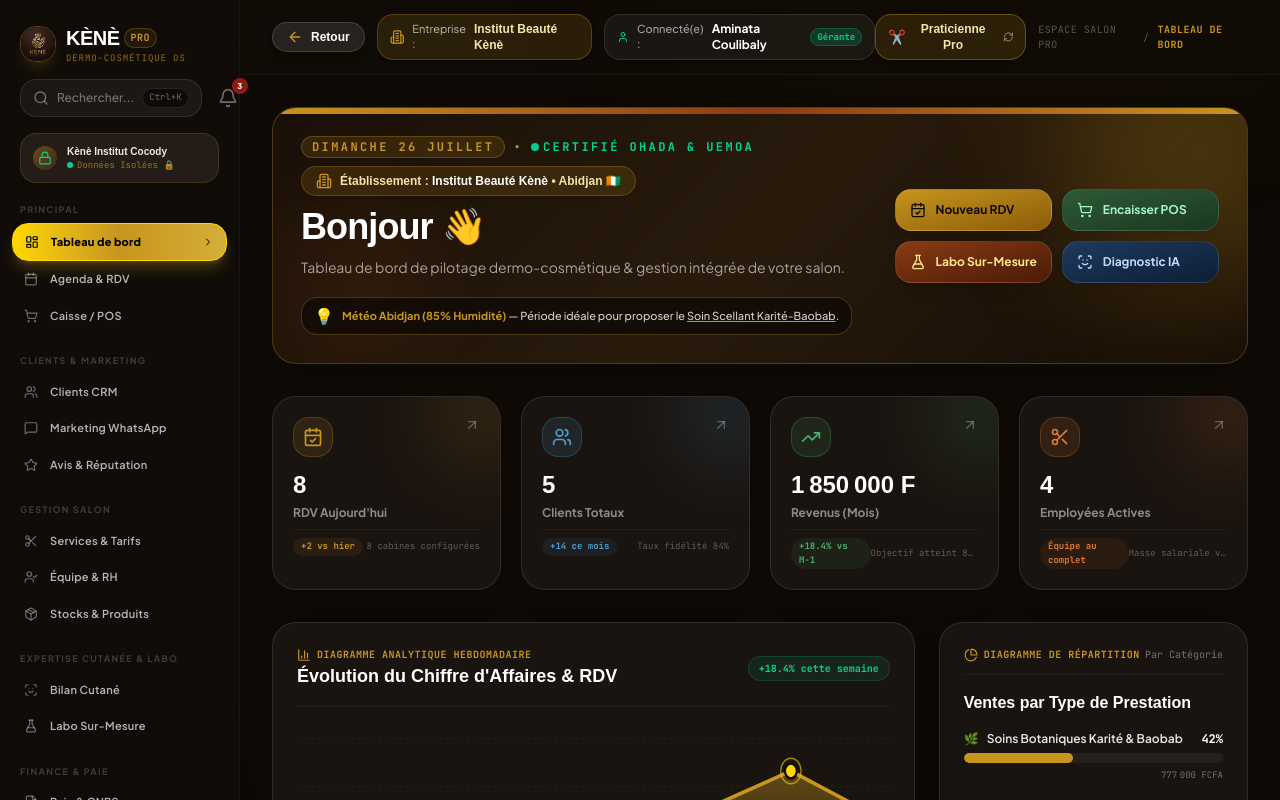
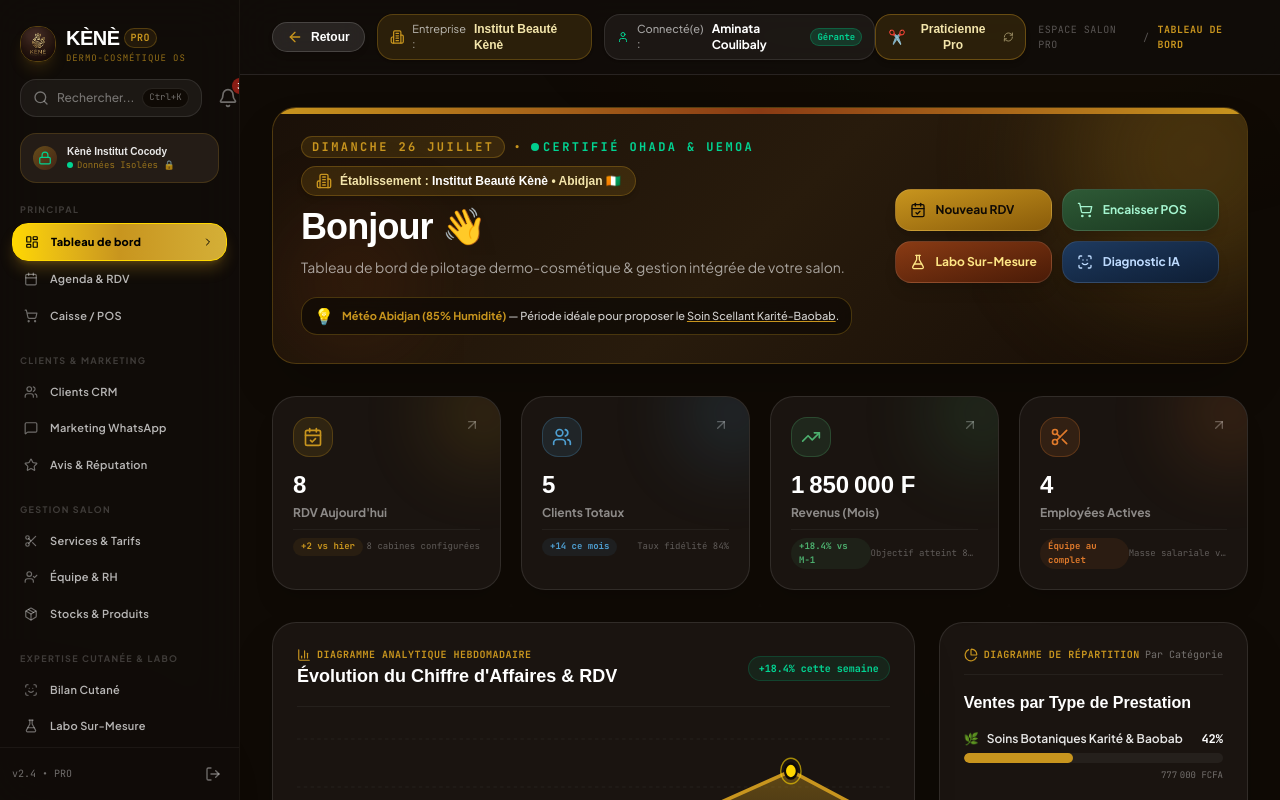
Before and after one commit to Fenezara/kene-os, a Next.js app: page /dashboard in a window 1280 px wide. Shown: the top 800 px of the page. Built offline with nearby package versions, Linux system fonts and the light colour scheme; a web font is replaced by a local one.

Commit message:
fix(ui): fix sidebar and top navigation bar position to sticky fixed so they stay anchored when scrolling

```diff
--- a/src/app/(pro)/layout.tsx
+++ b/src/app/(pro)/layout.tsx
@@ -175,17 +175,17 @@ export default function ProLayout({ children }: { children: React.ReactNode }) {
         }}
       />
 
-      {/* ─── DESKTOP SIDEBAR ─── */}
-      <aside className="hidden md:flex flex-col w-60 shrink-0 relative z-10 border-r border-white/5">
+      {/* ─── DESKTOP SIDEBAR (FIXED STICKY LEFT) ─── */}
+      <aside className="hidden md:flex flex-col w-60 shrink-0 sticky top-0 h-screen z-20 border-r border-white/5">
         {/* Glass bg */}
-        <div className="absolute inset-0 bg-[#110D09]/80 backdrop-blur-xl" />
-        <div className="relative z-10 h-full">
+        <div className="absolute inset-0 bg-[#110D09]/90 backdrop-blur-xl" />
+        <div className="relative z-10 h-full overflow-hidden">
           <SidebarContent pathname={pathname} />
         </div>
       </aside>
 
       {/* ─── MOBILE HEADER + DRAWER (SCROLLS NATURALLY WITH INTERFACE) ─── */}
-      <div className="md:hidden flex items-center justify-between px-4 h-14 bg-[#110D09] border-b border-white/5 w-full shrink-0 z-30 sticky top-0">
+      <div className="md:hidden flex items-center justify-between px-4 h-14 bg-[#110D09]/95 backdrop-blur-xl border-b border-white/5 w-full shrink-0 z-30 sticky top-0">
         <div className="flex items-center gap-2 min-w-0">
           <button
             onClick={() => router.back()}
@@ -234,10 +234,10 @@ export default function ProLayout({ children }: { children: React.ReactNode }) {
         )}
       </AnimatePresence>
 
-      {/* ─── MAIN CONTENT CONTAINER (SYNCHRONIZED SCROLL) ─── */}
-      <main className="relative z-10 flex-1 flex flex-col min-h-screen w-full overflow-y-auto">
-        {/* Top Navigation Header with Universal Back Button, Company Name Badge, Logged-in User Badge & Role Switcher */}
-        <div className="hidden md:flex items-center justify-between px-8 py-3.5 border-b border-white/5 bg-[#110D09]/40 backdrop-blur-md">
+      {/* ─── MAIN CONTENT CONTAINER ─── */}
+      <main className="relative z-10 flex-1 flex flex-col min-h-screen w-full min-w-0">
+        {/* Top Navigation Header (FIXED STICKY TOP) with Universal Back Button, Company Name Badge, Logged-in User Badge & Role Switcher */}
+        <div className="hidden md:flex items-center justify-between px-8 py-3.5 border-b border-white/10 bg-[#110D09]/90 backdrop-blur-xl sticky top-0 z-30">
           <div className="flex items-center gap-3">
             <BackButton fallbackUrl="/dashboard" />
             <div className="flex items-center gap-2 px-3 py-1.5 rounded-xl bg-[#C8951E]/15 border border-[#C8951E]/30 text-white text-xs font-bold font-display shadow-sm">
```
